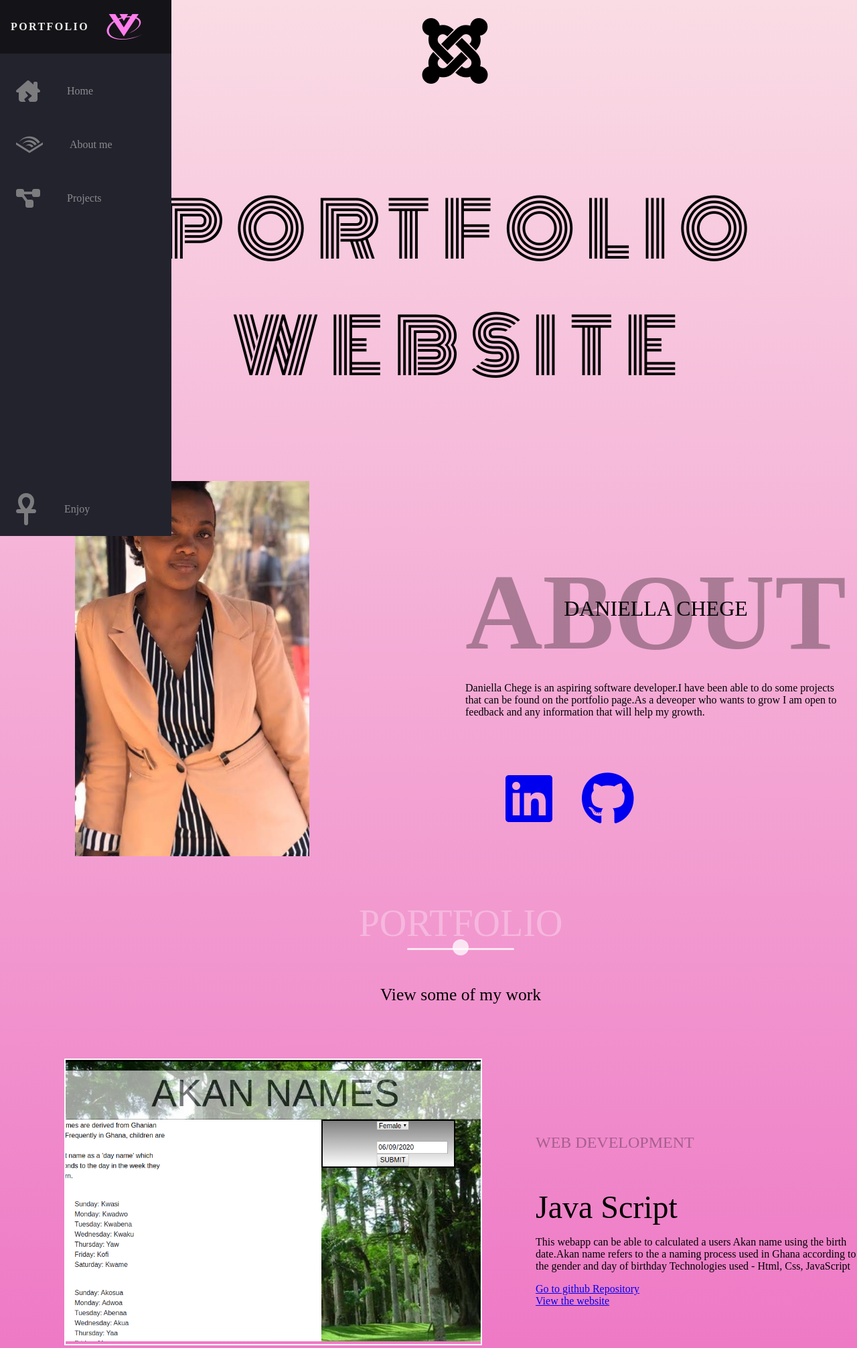
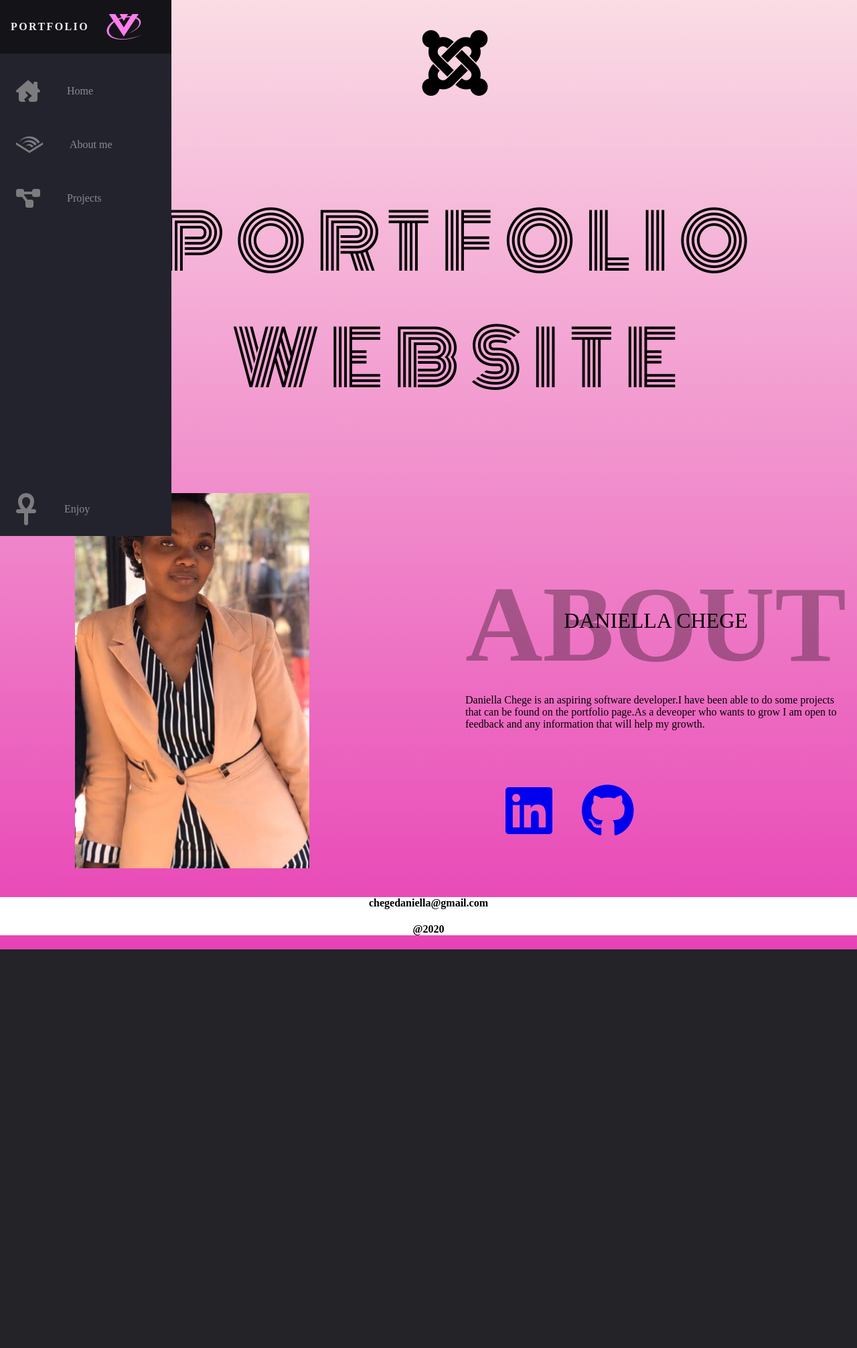
Before and after one commit to ChegeDaniella/portfolio-core, a Django app: page / in a window 1280 px wide. Shown: the top 2012 px of the page at 67% size. After the commit the page ends 1417 px from the top, so only its background shows below. Run offline with Django 3.2, Linux system fonts and the light colour scheme; some libraries are stand-ins or nearby versions.

Commit message:
removing the portfolio

```diff
--- a/process/templates/index.html
+++ b/process/templates/index.html
@@ -21,41 +21,7 @@
 {% block content %}
 {{ block.super }}
 <body>
-    <!-- <nav class="navbar">
-        <ul class="navbar-nav">
-            <li class="logo">
-                <a href="#" class="nav-link">
-                    <span class="link-text logo-text">Portfolio</span>
-                    <i class="fab fa-4x fa-asymmetrik" id="fa-primary"></i>
-                </a>
-            </li>
-            <li class="nav-item">
-                <a href="#head" class="nav-link">
-                     <i class="fas fa-3x fa-house-damage" id="fa-primary"></i>
-                     <span class="link-text">Home</span>
-                </a>
-            </li>
-            <li class="nav-item">
-                <a href="#about" class="nav-link">
-                    <i class="fab fa-3x fa-audible" id="fa-primary"></i>
-                     <span class="link-text" >About me</span>
-                </a>
-            </li>
-            <li class="nav-item">
-                <a href="#portfolio" class="nav-link">
-                    <i class="fas fa-3x fa-project-diagram" id="fa-primary"></i>
-                     <span class="link-text">Projects</span>
-                </a>
-            </li>
-            <li class="nav-item">
-                <a href="#" class="nav-link">
-                    <i class="fas fa-3x fa-ankh" id="fa-primary"></i>
-                     <span class="link-text">Enjoy</span>
-                </a>
-            </li>
-        </ul>
-
-    </nav> -->
+ -->
    <main>
 
     <div class="head" id="head">
@@ -97,62 +63,7 @@
             </div>
         </div>
        </main>
-        <section class="portfolio" id="portfolio" >
-            <div class="container" >
-                <div  class="section-heading">
-                    <h1>Portfolio</h1>
-                    <h6>View some of my work</h6>
-                </div>
-                <div class="portfolio-item">
-                    <div class="portfolio-img has-margin-right">
-                        <img src="/static/img/akan.png" alt="akanhome">
-                    </div>
-                    <div class="porfolio-description">
-                        <h6>Web Development</h6>
-                        <h1>Java Script</h1>
-                        <p>This webapp can be able to calculated a users Akan
-                            name using the birth date.Akan name refers to the
-                            a naming process used in Ghana according to the gender and day of birthday
-                          Technologies used - Html, Css, JavaScript
-                            </p>
-                            <a href="https://github.com/ChegeDaniella/Akan-Naming">Go to github Repository</a><br>
-                            <a href="https://chegedaniella.github.io/Akan-Naming/">View the website</a>
-                    </div>
-                </div>
-                <div class="portfolio-item">
-                    <div class="porfolio-description">
-                        <h6>Web Design</h6>
-                        <h1>Angular</h1>
-                        <p>This is a web based application is supposed to input
-                            quotes together with the authors name and is suposed
-                             to tell the user how long ago the quote has been updated.
-                             An option for liking or disliking a quote is also presented.
-                            </p>
-                            <a href="https://github.com/ChegeDaniella/Quotes">Go to github Repository</a><br>
-                            <a href="https://chegedaniella.github.io/Quotes/">View the website</a>
-                    </div>
-                    <div class="portfolio-img ">
-                        <img src="/static/img/angular.png" alt="angular">
-                    </div>
-                </div>
-                <div class="portfolio-item">
-                    <div class="portfolio-img has-margin-right">
-                        <img src="/static/img/django.png" alt="django">
-                    </div>
-                    <div class="porfolio-description">
-                        <h6>Web Design</h6>
-                        <h1>Python</h1>
-                        <p>This application will give a user the chance to view different
-                            images.Which have different categories.They will also have a chance
-                             to comment on the various photos they see.
-                             Technologies used - Html, Css, JavaScript
-                            </p>
-                            <a href="https://github.com/ChegeDaniella/My-Gallery">Go to github Repository</a><br>
-                            <a href="https://imagesandgallery.herokuapp.com/">View the website</a>
-                    </div>
-                </div>
-            </div>
-        </section>
+
 
             <div class="footer">
                 <h4> chegedaniella@gmail.com</h4>
```
